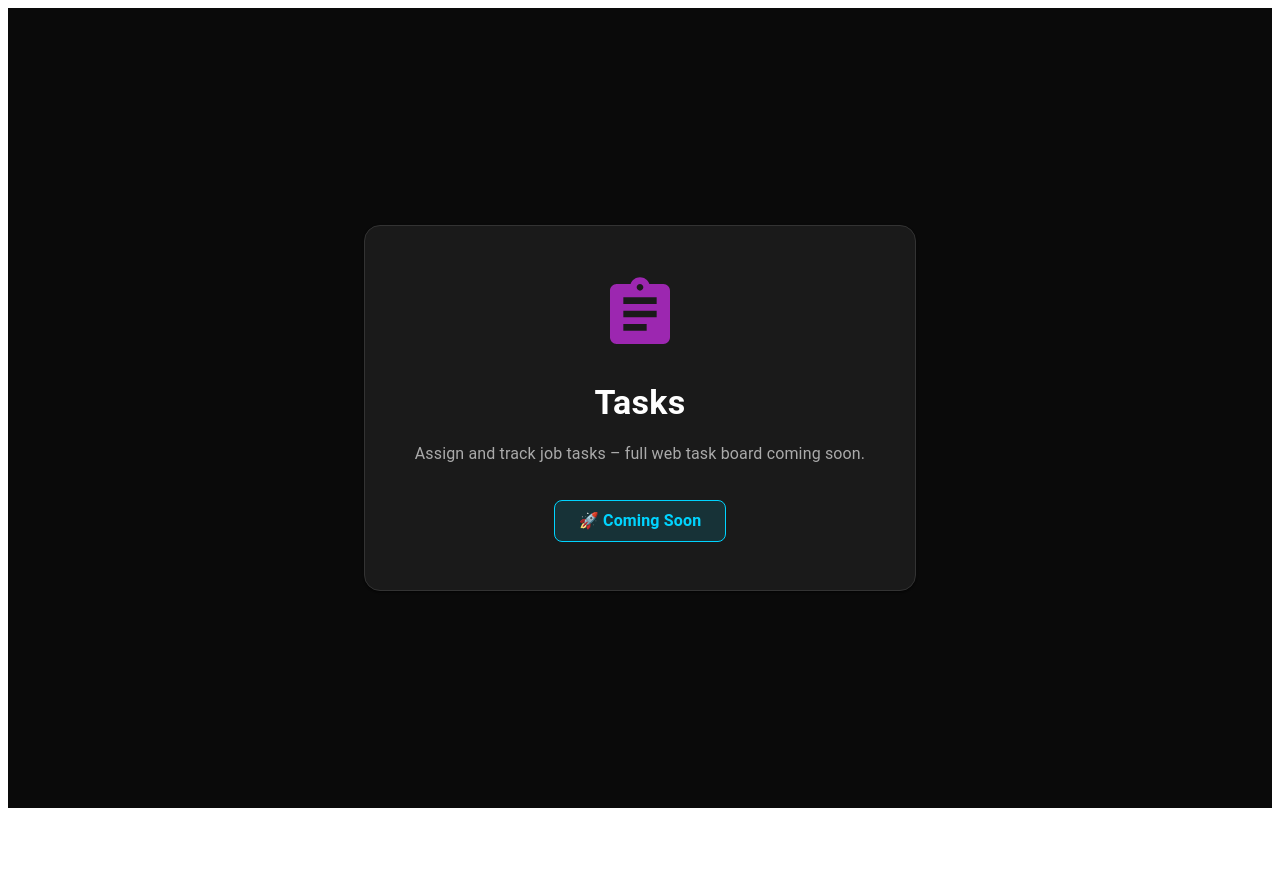
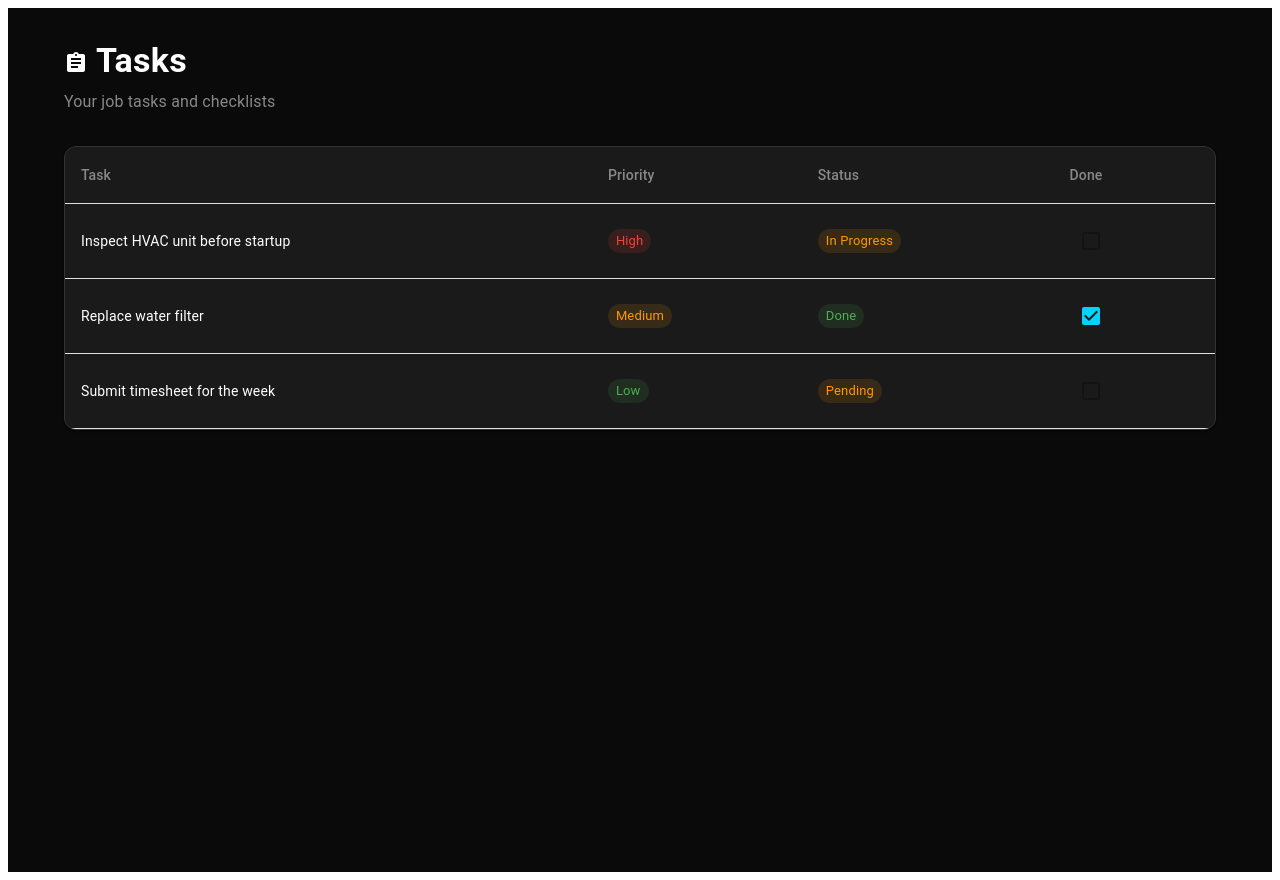
Before and after one commit to Samuelwedi/future-jobs-pro-ai, a React (Vite) app in the folder web/: page /tasks in a window 1280 px wide. Before the commit the page ends 816 px from the top, so only its background shows below. Built offline with nearby package versions, Linux system fonts and the light colour scheme.

Commit message:
Add professional mock data pages for all sections

```diff
--- a/web/src/pages/Chat.tsx
+++ b/web/src/pages/Chat.tsx
@@ -1,21 +1,51 @@
 import React from 'react';
-import { Box, Container, Typography, Paper } from '@mui/material';
+import { Box, Container, Typography, Paper, Avatar, List, ListItem, ListItemAvatar, ListItemText, TextField, Button } from '@mui/material';
 import { ChatBubble } from '@mui/icons-material';
+
+const mockMessages = [
+  { sender: 'John Bossman', message: 'How is the HVAC install going?', time: '10:30 AM', isMe: false },
+  { sender: 'You', message: 'On track. Should wrap by 4 PM.', time: '10:32 AM', isMe: true },
+  { sender: 'Sarah Tech', message: 'I need a part for the plumbing repair.', time: '11:05 AM', isMe: false },
+];
 
 export default function Chat() {
   return (
-    <Box sx={{ bgcolor: '#0A0A0A', minHeight: '100vh', display: 'flex', alignItems: 'center' }}>
-      <Container maxWidth="sm">
-        <Paper sx={{ p: 6, bgcolor: '#1A1A1A', borderRadius: 4, border: '1px solid #333', textAlign: 'center' }}>
-          <ChatBubble sx={{ fontSize: 80, color: '#00BCD4', mb: 3 }} />
-          <Typography variant="h4" sx={{ color: '#FFF', fontWeight: 'bold', mb: 2 }}>Team Chat</Typography>
-          <Typography variant="body1" sx={{ color: '#AAA', lineHeight: 1.8 }}>
-            Real‑time messaging across your crew – web chat coming soon.
-          </Typography>
-          <Box sx={{ mt: 4, bgcolor: '#00D4FF20', border: '1px solid #00D4FF', borderRadius: 2, px: 3, py: 1, display: 'inline-block' }}>
-            <Typography sx={{ color: '#00D4FF', fontWeight: 600 }}>🚀 Coming Soon</Typography>
-          </Box>
+    <Box sx={{ bgcolor: '#0A0A0A', minHeight: '100vh', py: 4 }}>
+      <Container maxWidth="md">
+        <Typography variant="h4" sx={{ color: '#FFF', fontWeight: 'bold', mb: 1 }}>
+          <ChatBubble sx={{ mr: 1, verticalAlign: 'middle' }} />
+          Team Chat
+        </Typography>
+        <Typography variant="body1" sx={{ color: '#888', mb: 4 }}>
+          Real‑time messaging (demo)
+        </Typography>
+
+        <Paper sx={{ bgcolor: '#1A1A1A', borderRadius: 3, border: '1px solid #333', p: 2, mb: 2 }}>
+          <List>
+            {mockMessages.map((msg, i) => (
+              <ListItem key={i} sx={{ flexDirection: msg.isMe ? 'row-reverse' : 'row', alignItems: 'flex-start' }}>
+                <ListItemAvatar sx={{ minWidth: 40 }}>
+                  <Avatar sx={{ bgcolor: msg.isMe ? '#00D4FF' : '#555', width: 32, height: 32, fontSize: 14 }}>
+                    {msg.sender[0]}
+                  </Avatar>
+                </ListItemAvatar>
+                <ListItemText
+                  primary={msg.sender}
+                  secondary={msg.message}
+                  primaryTypographyProps={{ color: '#FFF', fontSize: 14 }}
+                  secondaryTypographyProps={{ color: '#AAA', fontSize: 13 }}
+                  sx={{ textAlign: msg.isMe ? 'right' : 'left', mr: msg.isMe ? 0 : 2, ml: msg.isMe ? 2 : 0 }}
+                />
+              </ListItem>
+            ))}
+          </List>
         </Paper>
+
+        <Box sx={{ display: 'flex', gap: 1 }}>
+          <TextField fullWidth placeholder="Type a message..." variant="outlined"
+            sx={{ input: { color: '#FFF' }, '& .MuiOutlinedInput-root': { bgcolor: '#1A1A1A', borderRadius: 2, '& fieldset': { borderColor: '#333' } } }} />
+          <Button variant="contained" sx={{ bgcolor: '#00D4FF', color: '#0A0A0A', px: 4 }}>Send</Button>
+        </Box>
       </Container>
     </Box>
   );
--- a/web/src/pages/Kiosk.tsx
+++ b/web/src/pages/Kiosk.tsx
@@ -1,20 +1,21 @@
 import React from 'react';
-import { Box, Container, Typography, Paper } from '@mui/material';
-import { TouchApp } from '@mui/icons-material';
+import { Box, Container, Typography, Paper, Button } from '@mui/material';
+import { TouchApp, QrCode } from '@mui/icons-material';
 
 export default function Kiosk() {
   return (
-    <Box sx={{ bgcolor: '#0A0A0A', minHeight: '100vh', display: 'flex', alignItems: 'center' }}>
+    <Box sx={{ bgcolor: '#0A0A0A', minHeight: '100vh', py: 4 }}>
       <Container maxWidth="sm">
         <Paper sx={{ p: 6, bgcolor: '#1A1A1A', borderRadius: 4, border: '1px solid #333', textAlign: 'center' }}>
-          <TouchApp sx={{ fontSize: 80, color: '#FF9800', mb: 3 }} />
+          <TouchApp sx={{ fontSize: 80, color: '#00D4FF', mb: 3 }} />
           <Typography variant="h4" sx={{ color: '#FFF', fontWeight: 'bold', mb: 2 }}>Kiosk Mode</Typography>
-          <Typography variant="body1" sx={{ color: '#AAA', lineHeight: 1.8 }}>
-            Shared clock‑in station for jobsites – web kiosk coming soon.
+          <Typography variant="body1" sx={{ color: '#AAA', lineHeight: 1.8, mb: 4 }}>
+            Let crew members clock in/out on a shared device. Scan the QR code with the mobile app to activate.
           </Typography>
-          <Box sx={{ mt: 4, bgcolor: '#00D4FF20', border: '1px solid #00D4FF', borderRadius: 2, px: 3, py: 1, display: 'inline-block' }}>
-            <Typography sx={{ color: '#00D4FF', fontWeight: 600 }}>🚀 Coming Soon</Typography>
-          </Box>
+          <QrCode sx={{ fontSize: 120, color: '#00D4FF', mb: 3 }} />
+          <Button variant="contained" size="large" sx={{ bgcolor: '#00D4FF', color: '#0A0A0A', px: 6, py: 1.5 }}>
+            Activate Kiosk
+          </Button>
         </Paper>
       </Container>
     </Box>
--- a/web/src/pages/PTO.tsx
+++ b/web/src/pages/PTO.tsx
@@ -1,21 +1,66 @@
-import React from 'react';
-import { Box, Container, Typography, Paper } from '@mui/material';
+import React, { useState } from 'react';
+import {
+  Box, Container, Typography, Paper, Table, TableBody,
+  TableCell, TableContainer, TableHead, TableRow, Chip, Button,
+} from '@mui/material';
 import { BeachAccess } from '@mui/icons-material';
 
+const mockPTO = [
+  { id: 1, type: 'Vacation', startDate: '2026-06-10', endDate: '2026-06-14', status: 'Approved', days: 5 },
+  { id: 2, type: 'Sick', startDate: '2026-06-01', endDate: '2026-06-01', status: 'Pending', days: 1 },
+];
+
 export default function PTO() {
+  const [requests] = useState(mockPTO);
+
   return (
-    <Box sx={{ bgcolor: '#0A0A0A', minHeight: '100vh', display: 'flex', alignItems: 'center' }}>
-      <Container maxWidth="sm">
-        <Paper sx={{ p: 6, bgcolor: '#1A1A1A', borderRadius: 4, border: '1px solid #333', textAlign: 'center' }}>
-          <BeachAccess sx={{ fontSize: 80, color: '#FF9800', mb: 3 }} />
-          <Typography variant="h4" sx={{ color: '#FFF', fontWeight: 'bold', mb: 2 }}>Paid Time Off</Typography>
-          <Typography variant="body1" sx={{ color: '#AAA', lineHeight: 1.8 }}>
-            Request and approve PTO directly from the web – full module coming soon.
-          </Typography>
-          <Box sx={{ mt: 4, bgcolor: '#00D4FF20', border: '1px solid #00D4FF', borderRadius: 2, px: 3, py: 1, display: 'inline-block' }}>
-            <Typography sx={{ color: '#00D4FF', fontWeight: 600 }}>🚀 Coming Soon</Typography>
-          </Box>
+    <Box sx={{ bgcolor: '#0A0A0A', minHeight: '100vh', py: 4 }}>
+      <Container maxWidth="lg">
+        <Typography variant="h4" sx={{ color: '#FFF', fontWeight: 'bold', mb: 1 }}>
+          <BeachAccess sx={{ mr: 1, verticalAlign: 'middle' }} />
+          Paid Time Off
+        </Typography>
+        <Typography variant="body1" sx={{ color: '#888', mb: 4 }}>
+          Your PTO requests and balances
+        </Typography>
+
+        <Paper sx={{ bgcolor: '#1A1A1A', borderRadius: 3, border: '1px solid #333', overflow: 'hidden', mb: 3 }}>
+          <TableContainer>
+            <Table>
+              <TableHead>
+                <TableRow>
+                  <TableCell sx={{ color: '#888' }}>Type</TableCell>
+                  <TableCell sx={{ color: '#888' }}>Dates</TableCell>
+                  <TableCell sx={{ color: '#888' }}>Days</TableCell>
+                  <TableCell sx={{ color: '#888' }}>Status</TableCell>
+                </TableRow>
+              </TableHead>
+              <TableBody>
+                {requests.map((req) => (
+                  <TableRow key={req.id} hover>
+                    <TableCell sx={{ color: '#FFF' }}>{req.type}</TableCell>
+                    <TableCell sx={{ color: '#CCC' }}>{req.startDate} → {req.endDate}</TableCell>
+                    <TableCell sx={{ color: '#FFF' }}>{req.days} day{req.days > 1 ? 's' : ''}</TableCell>
+                    <TableCell>
+                      <Chip
+                        label={req.status}
+                        size="small"
+                        sx={{
+                          bgcolor: req.status === 'Approved' ? '#4CAF5020' : '#FF980020',
+                          color: req.status === 'Approved' ? '#4CAF50' : '#FF9800',
+                        }}
+                      />
+                    </TableCell>
+                  </TableRow>
+                ))}
+              </TableBody>
+            </Table>
+          </TableContainer>
         </Paper>
+
+        <Button variant="contained" sx={{ bgcolor: '#00D4FF', color: '#0A0A0A', px: 4, py: 1.5 }}>
+          Request New PTO
+        </Button>
       </Container>
     </Box>
   );
--- a/web/src/pages/Settings.tsx
+++ b/web/src/pages/Settings.tsx
@@ -1,20 +1,46 @@
 import React from 'react';
-import { Box, Container, Typography, Paper } from '@mui/material';
+import { Box, Container, Typography, Paper, TextField, Button, Avatar, Grid } from '@mui/material';
 import { Settings as SettingsIcon } from '@mui/icons-material';
 
 export default function Settings() {
   return (
-    <Box sx={{ bgcolor: '#0A0A0A', minHeight: '100vh', display: 'flex', alignItems: 'center' }}>
-      <Container maxWidth="sm">
-        <Paper sx={{ p: 6, bgcolor: '#1A1A1A', borderRadius: 4, border: '1px solid #333', textAlign: 'center' }}>
-          <SettingsIcon sx={{ fontSize: 80, color: '#00D4FF', mb: 3 }} />
-          <Typography variant="h4" sx={{ color: '#FFF', fontWeight: 'bold', mb: 2 }}>Settings</Typography>
-          <Typography variant="body1" sx={{ color: '#AAA', lineHeight: 1.8 }}>
-            Manage your profile, notifications, and account preferences – full web settings coming soon.
-          </Typography>
-          <Box sx={{ mt: 4, bgcolor: '#00D4FF20', border: '1px solid #00D4FF', borderRadius: 2, px: 3, py: 1, display: 'inline-block' }}>
-            <Typography sx={{ color: '#00D4FF', fontWeight: 600 }}>🚀 Coming Soon</Typography>
+    <Box sx={{ bgcolor: '#0A0A0A', minHeight: '100vh', py: 4 }}>
+      <Container maxWidth="md">
+        <Typography variant="h4" sx={{ color: '#FFF', fontWeight: 'bold', mb: 1 }}>
+          <SettingsIcon sx={{ mr: 1, verticalAlign: 'middle' }} />
+          Settings
+        </Typography>
+        <Typography variant="body1" sx={{ color: '#888', mb: 4 }}>
+          Manage your profile and preferences
+        </Typography>
+
+        <Paper sx={{ p: 4, bgcolor: '#1A1A1A', borderRadius: 3, border: '1px solid #333' }}>
+          <Box sx={{ display: 'flex', alignItems: 'center', mb: 4 }}>
+            <Avatar sx={{ bgcolor: '#00D4FF', width: 64, height: 64, fontSize: 28, mr: 2 }}>JB</Avatar>
+            <Box>
+              <Typography variant="h6" sx={{ color: '#FFF' }}>John Bossman</Typography>
+              <Typography variant="body2" sx={{ color: '#888' }}>john.bossman@example.com</Typography>
+            </Box>
           </Box>
+
+          <Grid container spacing={2}>
+            <Grid item xs={12} md={6}>
+              <TextField fullWidth label="First Name" defaultValue="John"
+                sx={{ input: { color: '#FFF' }, label: { color: '#888' }, '& .MuiOutlinedInput-root': { '& fieldset': { borderColor: '#333' } } }} />
+            </Grid>
+            <Grid item xs={12} md={6}>
+              <TextField fullWidth label="Last Name" defaultValue="Bossman"
+                sx={{ input: { color: '#FFF' }, label: { color: '#888' }, '& .MuiOutlinedInput-root': { '& fieldset': { borderColor: '#333' } } }} />
+            </Grid>
+            <Grid item xs={12}>
+              <TextField fullWidth label="Email" defaultValue="john.bossman@example.com"
+                sx={{ input: { color: '#FFF' }, label: { color: '#888' }, '& .MuiOutlinedInput-root': { '& fieldset': { borderColor: '#333' } } }} />
+            </Grid>
+          </Grid>
+
+          <Button variant="contained" sx={{ mt: 3, bgcolor: '#00D4FF', color: '#0A0A0A', px: 4, py: 1.5 }}>
+            Save Changes
+          </Button>
         </Paper>
       </Container>
     </Box>
--- a/web/src/pages/Tasks.tsx
+++ b/web/src/pages/Tasks.tsx
@@ -1,20 +1,73 @@
-import React from 'react';
-import { Box, Container, Typography, Paper } from '@mui/material';
+import React, { useState } from 'react';
+import {
+  Box, Container, Typography, Paper, Table, TableBody,
+  TableCell, TableContainer, TableHead, TableRow, Chip, Checkbox,
+} from '@mui/material';
 import { Assignment } from '@mui/icons-material';
 
+const mockTasks = [
+  { id: 1, text: 'Inspect HVAC unit before startup', priority: 'High', status: 'In Progress' },
+  { id: 2, text: 'Replace water filter', priority: 'Medium', status: 'Done' },
+  { id: 3, text: 'Submit timesheet for the week', priority: 'Low', status: 'Pending' },
+];
+
 export default function Tasks() {
+  const [tasks] = useState(mockTasks);
+
   return (
-    <Box sx={{ bgcolor: '#0A0A0A', minHeight: '100vh', display: 'flex', alignItems: 'center' }}>
-      <Container maxWidth="sm">
-        <Paper sx={{ p: 6, bgcolor: '#1A1A1A', borderRadius: 4, border: '1px solid #333', textAlign: 'center' }}>
-          <Assignment sx={{ fontSize: 80, color: '#9C27B0', mb: 3 }} />
-          <Typography variant="h4" sx={{ color: '#FFF', fontWeight: 'bold', mb: 2 }}>Tasks</Typography>
-          <Typography variant="body1" sx={{ color: '#AAA', lineHeight: 1.8 }}>
-            Assign and track job tasks – full web task board coming soon.
-          </Typography>
-          <Box sx={{ mt: 4, bgcolor: '#00D4FF20', border: '1px solid #00D4FF', borderRadius: 2, px: 3, py: 1, display: 'inline-block' }}>
-            <Typography sx={{ color: '#00D4FF', fontWeight: 600 }}>🚀 Coming Soon</Typography>
-          </Box>
+    <Box sx={{ bgcolor: '#0A0A0A', minHeight: '100vh', py: 4 }}>
+      <Container maxWidth="lg">
+        <Typography variant="h4" sx={{ color: '#FFF', fontWeight: 'bold', mb: 1 }}>
+          <Assignment sx={{ mr: 1, verticalAlign: 'middle' }} />
+          Tasks
+        </Typography>
+        <Typography variant="body1" sx={{ color: '#888', mb: 4 }}>
+          Your job tasks and checklists
+        </Typography>
+
+        <Paper sx={{ bgcolor: '#1A1A1A', borderRadius: 3, border: '1px solid #333', overflow: 'hidden' }}>
+          <TableContainer>
+            <Table>
+              <TableHead>
+                <TableRow>
+                  <TableCell sx={{ color: '#888' }}>Task</TableCell>
+                  <TableCell sx={{ color: '#888' }}>Priority</TableCell>
+                  <TableCell sx={{ color: '#888' }}>Status</TableCell>
+                  <TableCell sx={{ color: '#888' }}>Done</TableCell>
+                </TableRow>
+              </TableHead>
+              <TableBody>
+                {tasks.map((task) => (
+                  <TableRow key={task.id} hover>
+                    <TableCell sx={{ color: '#FFF' }}>{task.text}</TableCell>
+                    <TableCell>
+                      <Chip
+                        label={task.priority}
+                        size="small"
+                        sx={{
+                          bgcolor: task.priority === 'High' ? '#F4433620' : task.priority === 'Medium' ? '#FF980020' : '#4CAF5020',
+                          color: task.priority === 'High' ? '#F44336' : task.priority === 'Medium' ? '#FF9800' : '#4CAF50',
+                        }}
+                      />
+                    </TableCell>
+                    <TableCell>
+                      <Chip
+                        label={task.status}
+                        size="small"
+                        sx={{
+                          bgcolor: task.status === 'Done' ? '#4CAF5020' : '#FF980020',
+                          color: task.status === 'Done' ? '#4CAF50' : '#FF9800',
+                        }}
+                      />
+                    </TableCell>
+                    <TableCell>
+                      <Checkbox disabled checked={task.status === 'Done'} sx={{ color: '#00D4FF', '&.Mui-checked': { color: '#00D4FF' } }} />
+                    </TableCell>
+                  </TableRow>
+                ))}
+              </TableBody>
+            </Table>
+          </TableContainer>
         </Paper>
       </Container>
     </Box>
--- a/web/src/pages/Timesheet.tsx
+++ b/web/src/pages/Timesheet.tsx
@@ -1,20 +1,66 @@
-import React from 'react';
-import { Box, Container, Typography, Paper } from '@mui/material';
+import React, { useState, useEffect } from 'react';
+import {
+  Box, Container, Typography, Paper, Table, TableBody,
+  TableCell, TableContainer, TableHead, TableRow, Chip,
+} from '@mui/material';
 import { Timer } from '@mui/icons-material';
 
+const mockEntries = [
+  { date: '2026-05-23', project: 'Maple HVAC Install', clockIn: '08:02', clockOut: '16:15', hours: 7.8, status: 'Approved' },
+  { date: '2026-05-24', project: 'Pine Plumbing Repair', clockIn: '08:15', clockOut: '15:50', hours: 7.1, status: 'Pending' },
+  { date: '2026-05-25', project: 'Birch Electrical', clockIn: '07:45', clockOut: '16:30', hours: 8.2, status: 'Approved' },
+];
+
 export default function Timesheet() {
+  const [entries] = useState(mockEntries);
+
   return (
-    <Box sx={{ bgcolor: '#0A0A0A', minHeight: '100vh', display: 'flex', alignItems: 'center' }}>
-      <Container maxWidth="sm">
-        <Paper sx={{ p: 6, bgcolor: '#1A1A1A', borderRadius: 4, border: '1px solid #333', textAlign: 'center' }}>
-          <Timer sx={{ fontSize: 80, color: '#FF9800', mb: 3 }} />
-          <Typography variant="h4" sx={{ color: '#FFF', fontWeight: 'bold', mb: 2 }}>Timesheet</Typography>
-          <Typography variant="body1" sx={{ color: '#AAA', lineHeight: 1.8 }}>
-            View your hours, breaks, and GPS trails – full web timesheet coming soon.
-          </Typography>
-          <Box sx={{ mt: 4, bgcolor: '#00D4FF20', border: '1px solid #00D4FF', borderRadius: 2, px: 3, py: 1, display: 'inline-block' }}>
-            <Typography sx={{ color: '#00D4FF', fontWeight: 600 }}>🚀 Coming Soon</Typography>
-          </Box>
+    <Box sx={{ bgcolor: '#0A0A0A', minHeight: '100vh', py: 4 }}>
+      <Container maxWidth="lg">
+        <Typography variant="h4" sx={{ color: '#FFF', fontWeight: 'bold', mb: 1 }}>
+          <Timer sx={{ mr: 1, verticalAlign: 'middle' }} />
+          Timesheet
+        </Typography>
+        <Typography variant="body1" sx={{ color: '#888', mb: 4 }}>
+          Your recent time entries
+        </Typography>
+
+        <Paper sx={{ bgcolor: '#1A1A1A', borderRadius: 3, border: '1px solid #333', overflow: 'hidden' }}>
+          <TableContainer>
+            <Table>
+              <TableHead>
+                <TableRow>
+                  <TableCell sx={{ color: '#888' }}>Date</TableCell>
+                  <TableCell sx={{ color: '#888' }}>Project</TableCell>
+                  <TableCell sx={{ color: '#888' }}>Clock In</TableCell>
+                  <TableCell sx={{ color: '#888' }}>Clock Out</TableCell>
+                  <TableCell sx={{ color: '#888' }}>Hours</TableCell>
+                  <TableCell sx={{ color: '#888' }}>Status</TableCell>
+                </TableRow>
+              </TableHead>
+              <TableBody>
+                {entries.map((entry, i) => (
+                  <TableRow key={i} hover>
+                    <TableCell sx={{ color: '#FFF' }}>{entry.date}</TableCell>
+                    <TableCell sx={{ color: '#CCC' }}>{entry.project}</TableCell>
+                    <TableCell sx={{ color: '#CCC' }}>{entry.clockIn}</TableCell>
+                    <TableCell sx={{ color: '#CCC' }}>{entry.clockOut}</TableCell>
+                    <TableCell sx={{ color: '#FFF', fontWeight: 'bold' }}>{entry.hours}h</TableCell>
+                    <TableCell>
+                      <Chip
+                        label={entry.status}
+                        size="small"
+                        sx={{
+                          bgcolor: entry.status === 'Approved' ? '#4CAF5020' : '#FF980020',
+                          color: entry.status === 'Approved' ? '#4CAF50' : '#FF9800',
+                        }}
+                      />
+                    </TableCell>
+                  </TableRow>
+                ))}
+              </TableBody>
+            </Table>
+          </TableContainer>
         </Paper>
       </Container>
     </Box>
```
